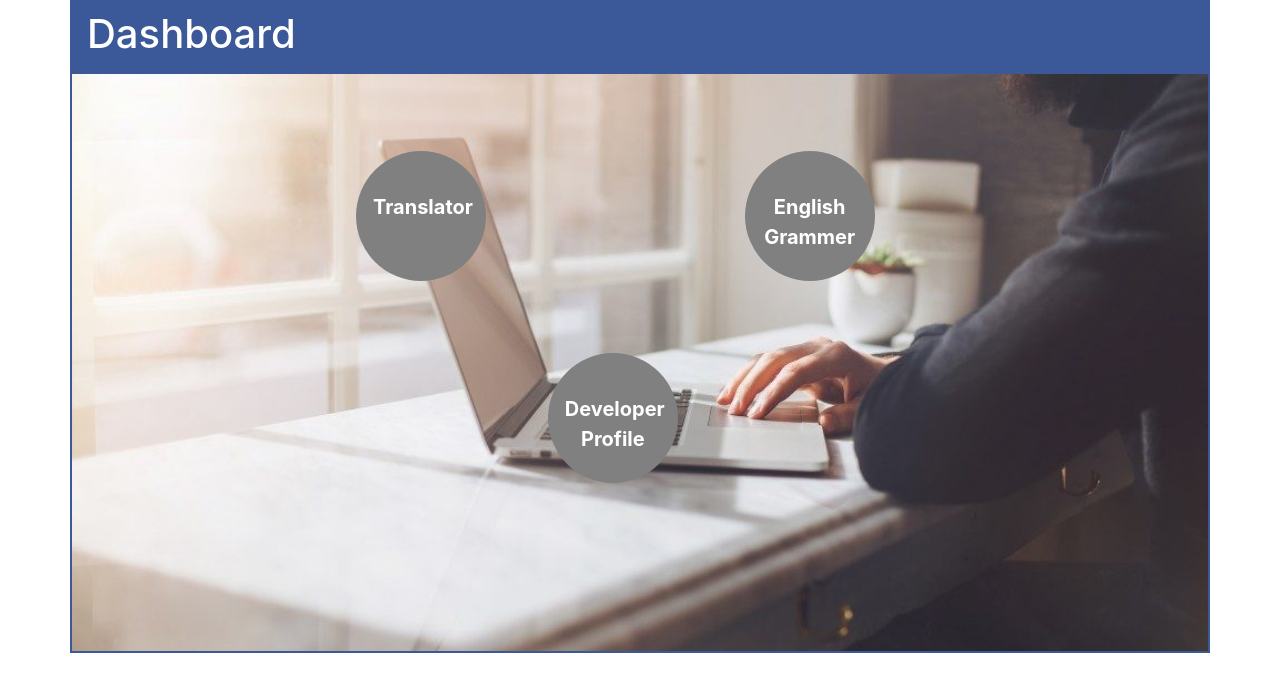
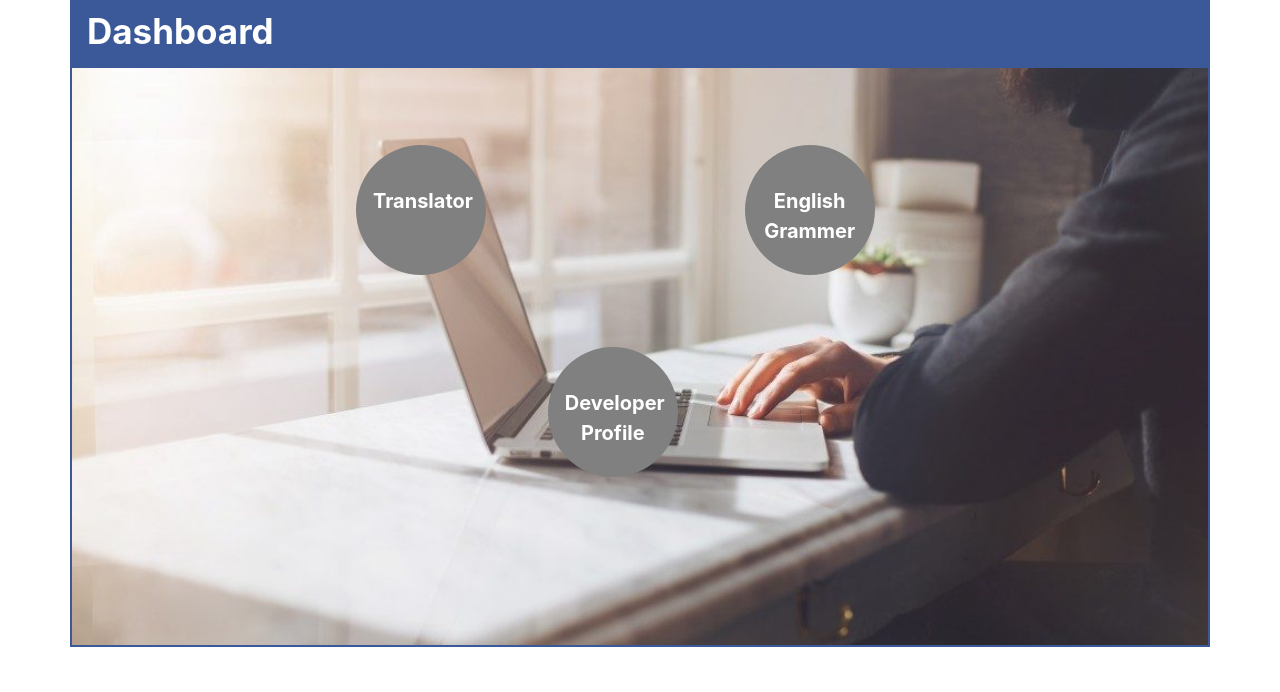
Before and after one commit to Shani0045/translator-2, a Flask app: page / in a window 1280 px wide. Shown: the top 692 px of the page. Run offline with Flask 2, Linux system fonts and the light colour scheme; some libraries are stand-ins or nearby versions.

Commit message:
Update main.html

```diff
--- a/templates/main.html
+++ b/templates/main.html
@@ -9,7 +9,7 @@
 		.container{border:2px solid #3b5998;background-image: url("{{url_for('static',filename='img/cm.jpg')}}");background-repeat: no-repeat;background-size:cover;}
 		.row-1{background-color:#3b5998;color:white;}
 		.mrq{border:3px solid black;}
-		h1{font-size: 40px;}
+		h1{font-size:35px;font-weight:bold;}
 		.btn{border-radius: 180px;width: 130px;height:130px;padding-top:40px;font-weight: bold;background-color:gray;color:white;}
 
 		/* h3{color: white;} */
```
